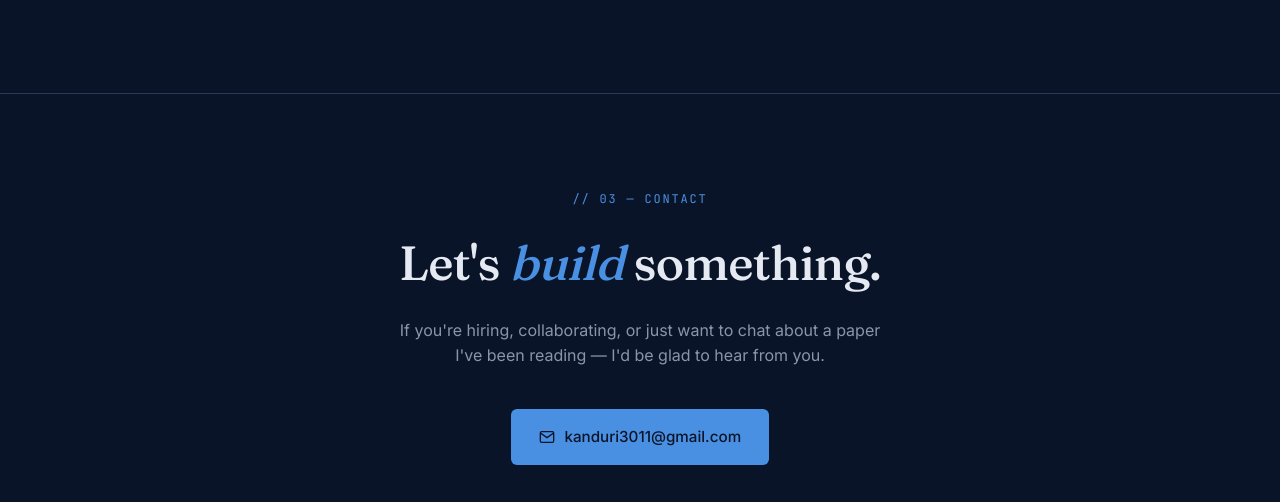
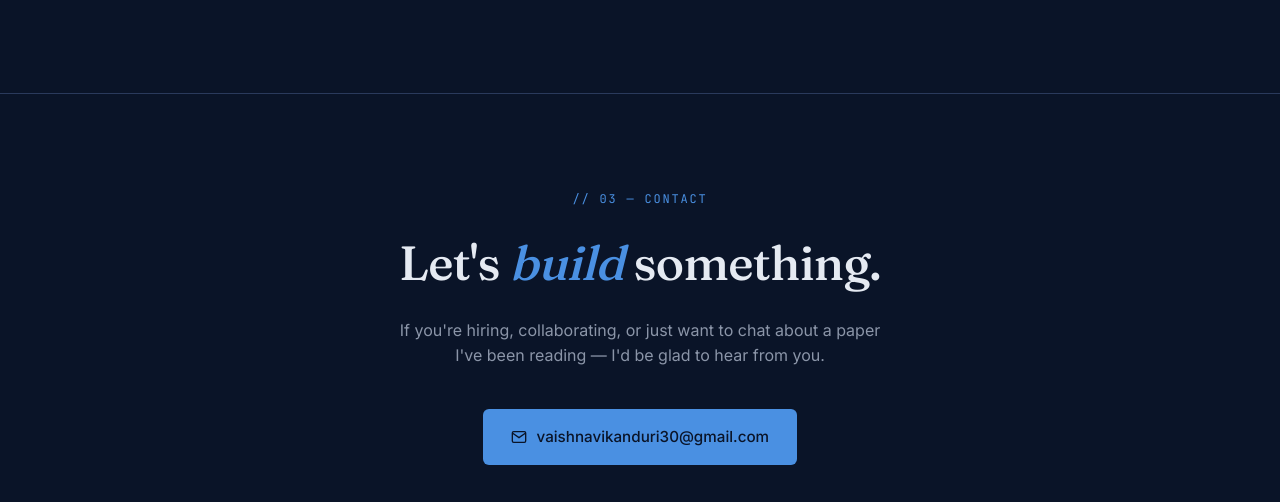
Before and after one commit to vaishnavikanduri/vaishnavikanduri.github.io, a plain HTML site: page index.html in a window 1280 px wide. Shown: the part 3508-4010 px from the top of the page. Drawn offline with Linux system fonts and the light colour scheme.

Commit message:
Update contact email

```diff
--- a/index.html
+++ b/index.html
@@ -699,12 +699,12 @@ body.light {
         I'd be glad to hear from you.
       </p>
 
-      <a href="mailto:kanduri3011@gmail.com" class="email-btn">
+      <a href="mailto:vaishnavikanduri30@gmail.com" class="email-btn">
         <svg width="16" height="16" viewBox="0 0 24 24" fill="none" stroke="currentColor" stroke-width="2">
           <path d="M4 4h16c1.1 0 2 .9 2 2v12c0 1.1-.9 2-2 2H4c-1.1 0-2-.9-2-2V6c0-1.1.9-2 2-2z"/>
           <polyline points="22,6 12,13 2,6"/>
         </svg>
-        kanduri3011@gmail.com
+        vaishnavikanduri30@gmail.com
       </a>
 
       <div class="socials">
```
